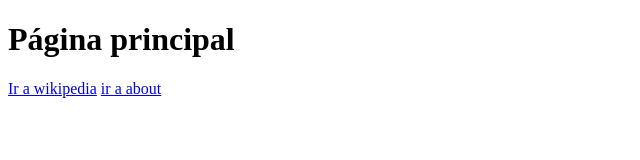
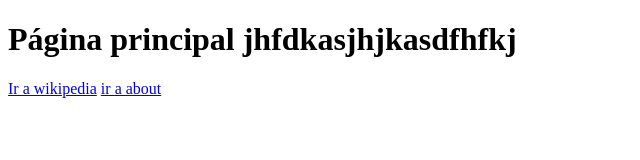
Before and after one commit to rodri-afa/primer_repositorio, a plain HTML site: page index.html in a window 1280 px wide. Shown: the whole page, without its empty margins (0-640 px from the left). Drawn offline with Linux system fonts and the light colour scheme.

Commit message:
primer commit

```diff
--- a/index.html
+++ b/index.html
@@ -9,7 +9,7 @@
 </head>
 
 <body>
-    <h1>Página principal</h1>
+    <h1>Página principal jhfdkasjhjkasdfhfkj</h1>
     <a href="https://es.wikipedia.org/wiki/Wikipedia:Portada">Ir a wikipedia</a>
     <a href="./about.html">ir a about</a>
 </body>
```
